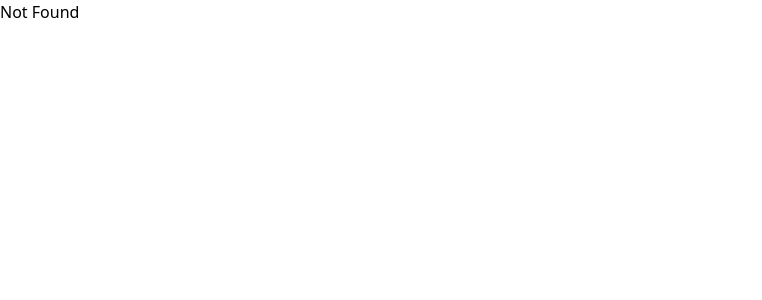
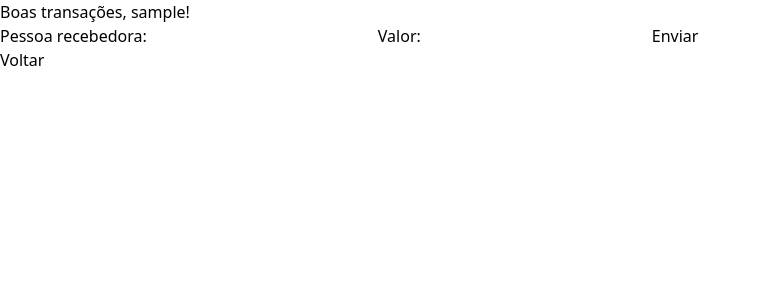
Before and after one commit to talesrodriguesDEV/ng.cash-transactions, a React (Create React App) app in the folder frontend/: page /transaction in a window 1280 px wide. Shown: the top 300 px of the page, without its empty margins (0-762 px from the left). Built offline with nearby package versions, Linux system fonts and the light colour scheme; no server answers; sample sign-in values are in the browser's storage.

Commit message:
Transaction features

```diff
--- a/frontend/src/App.js
+++ b/frontend/src/App.js
@@ -6,6 +6,7 @@ import SignIn from './pages/SignIn';
 import LogIn from './pages/LogIn';
 import User from './pages/User';
 import NotFound from './pages/NotFound';
+import Transaction from './pages/Transaction';
 
 function App() {
   return (
@@ -16,6 +17,7 @@ function App() {
           <Route path='/signin' element={ <SignIn /> } />
           <Route path='/login' element={ <LogIn /> } />
           <Route path='/user' element={ <User /> } />
+          <Route path='/transaction' element={ <Transaction /> } />
           <Route path='*' element={ <NotFound /> } />
         </Routes>
       </BrowserRouter>
--- a/frontend/src/context/TransactionsProvider.js
+++ b/frontend/src/context/TransactionsProvider.js
@@ -3,10 +3,13 @@ import TransactionsContext from './TransactionsContext';
 
 export default function TransactionsProvider({ children }) {
   const [token, setToken] = useState('');
+  const [globalUsername, setGlobalUsername] = useState('');
 
   const objectValue = {
     token,
     setToken,
+    globalUsername,
+    setGlobalUsername,
   };
 
   return (
--- a/frontend/src/pages/LogIn.js
+++ b/frontend/src/pages/LogIn.js
@@ -19,8 +19,7 @@ export default function LogIn() {
         body: JSON.stringify({ username, password }),
       })
       .then(response => response.json())
-      .then((json) => {
-        console.log(json);
+      .then(json => {
 
         if (json.message) window.alert('Usuário ou senha inválidos.');
         else {
--- a/frontend/src/pages/SignIn.js
+++ b/frontend/src/pages/SignIn.js
@@ -16,7 +16,7 @@ export default function SignIn() {
         body: JSON.stringify({ username, password }),
       })
       .then(response => response.json())
-      .then((json) => {
+      .then(json => {
         console.log(json);
 
         if (json.message === 'This username already exists') window.alert('Usuário já cadastrado.')
--- /dev/null
+++ b/frontend/src/pages/Transaction.js
@@ -0,0 +1,81 @@
+import React, { useEffect, useState, useContext } from 'react'
+import TransactionsContext from '../context/TransactionsContext';
+import { useNavigate, Link } from 'react-router-dom';
+
+
+export default function Transaction() {
+  const { globalUsername, setGlobalUsername } = useContext(TransactionsContext);
+
+  const [allUsers, setAllUsers] = useState([]);
+  const [destinyUser, setDestinyUser] = useState('');
+  const [transactionValue, setTransactionValue] = useState(0);
+  const [token, setToken] = useState('');
+
+  const navigate = useNavigate();
+
+  useEffect(() => {
+    const localToken = localStorage.getItem('token');
+    setToken(localToken);
+
+    if (!localToken) navigate('/');
+
+    if (!globalUsername) {
+      const username = localStorage.getItem('username');
+
+      setGlobalUsername(username);
+    }
+
+    fetch('http://localhost:3001/users',
+    {
+      headers: { 'Content-Type': 'application/json' },
+    })
+    .then(response => response.json())
+    .then(json => setAllUsers(json));
+  }, []);
+
+  const makeTransaction = (e) => {
+    e.preventDefault();
+
+    const destiny = allUsers.find(({ username }) => username === destinyUser);
+
+    if (!destiny) {
+      window.alert('Essa pessoa não está cadastrada.');
+      return;
+    };
+
+    fetch('http://localhost:3001/users/transaction',
+      {
+        method: 'POST',
+        headers: {
+          'Content-Type': 'application/json',
+          'User-Token': token,
+        },
+        body: JSON.stringify({
+          destinyAccountId: destiny.accountId,
+          value: transactionValue,
+        }),
+      })
+      .then(response => response.json())
+      .then(json => {
+        window.alert('Transação efetuada com sucesso!')
+      });
+  }
+
+  return (
+    <div>
+      <h1>Boas transações, {globalUsername}!</h1>
+      <form onSubmit={makeTransaction}>
+        <label>
+          Pessoa recebedora:
+          <input type='text' onChange={({ target }) => setDestinyUser(target.value)} />
+        </label>
+        <label>
+          Valor:
+          <input type='number' step="0.01" min="0.01" onChange={({ target }) => setTransactionValue(target.value)} />
+        </label>
+        <button type='submit'>Enviar</button>
+      </form>
+      <Link to='/user'>Voltar</Link>
+    </div>
+  )
+}
--- a/frontend/src/pages/User.js
+++ b/frontend/src/pages/User.js
@@ -1,7 +1,46 @@
-import React from 'react'
+import React, { useContext, useEffect, useState } from 'react';
+import { useNavigate } from 'react-router-dom';
+import TransactionsContext from '../context/TransactionsContext';
 
 export default function User() {
+  const { globalUsername, setGlobalUsername, setToken } = useContext(TransactionsContext);
+
+  const [balance, setBalance] = useState(0);
+
+  const navigate = useNavigate();
+
+  useEffect(() => {
+    const token = localStorage.getItem('token');
+    setToken(token);
+
+    if (!token) navigate('/');
+
+    fetch('http://localhost:3001/users/balance',
+      {
+        headers: {
+          'Content-Type': 'application/json',
+          'User-Token': token,
+        },
+      })
+      .then(response => response.json())
+      .then(json => {
+        if (json.message) navigate('/');
+
+        localStorage.setItem('username', json.username);
+
+        setGlobalUsername(json.username);
+        setBalance(json.account.balance);
+      });
+
+  }, []);
+
   return (
-    <div>User</div>
+    <div>
+      <h1>Hi, {globalUsername}!</h1>
+      <h2>{`R$ ${balance.toFixed(2)}`}</h2>
+      <button onClick={() => navigate('/transaction')}>Efetuar transação</button>
+      <button>Consultar transações</button>
+      <button>Sair</button>
+    </div>
   )
 }
```
